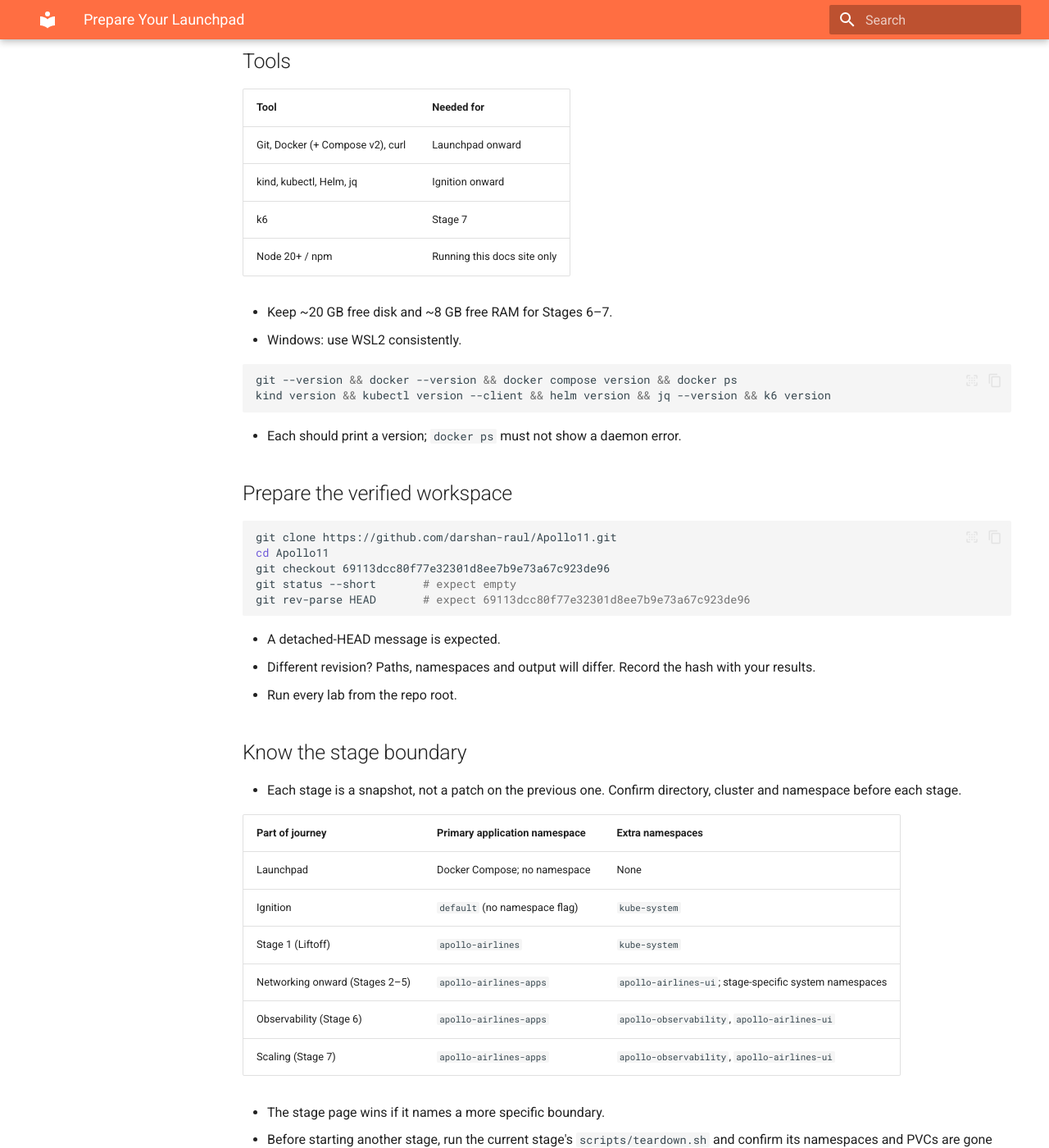
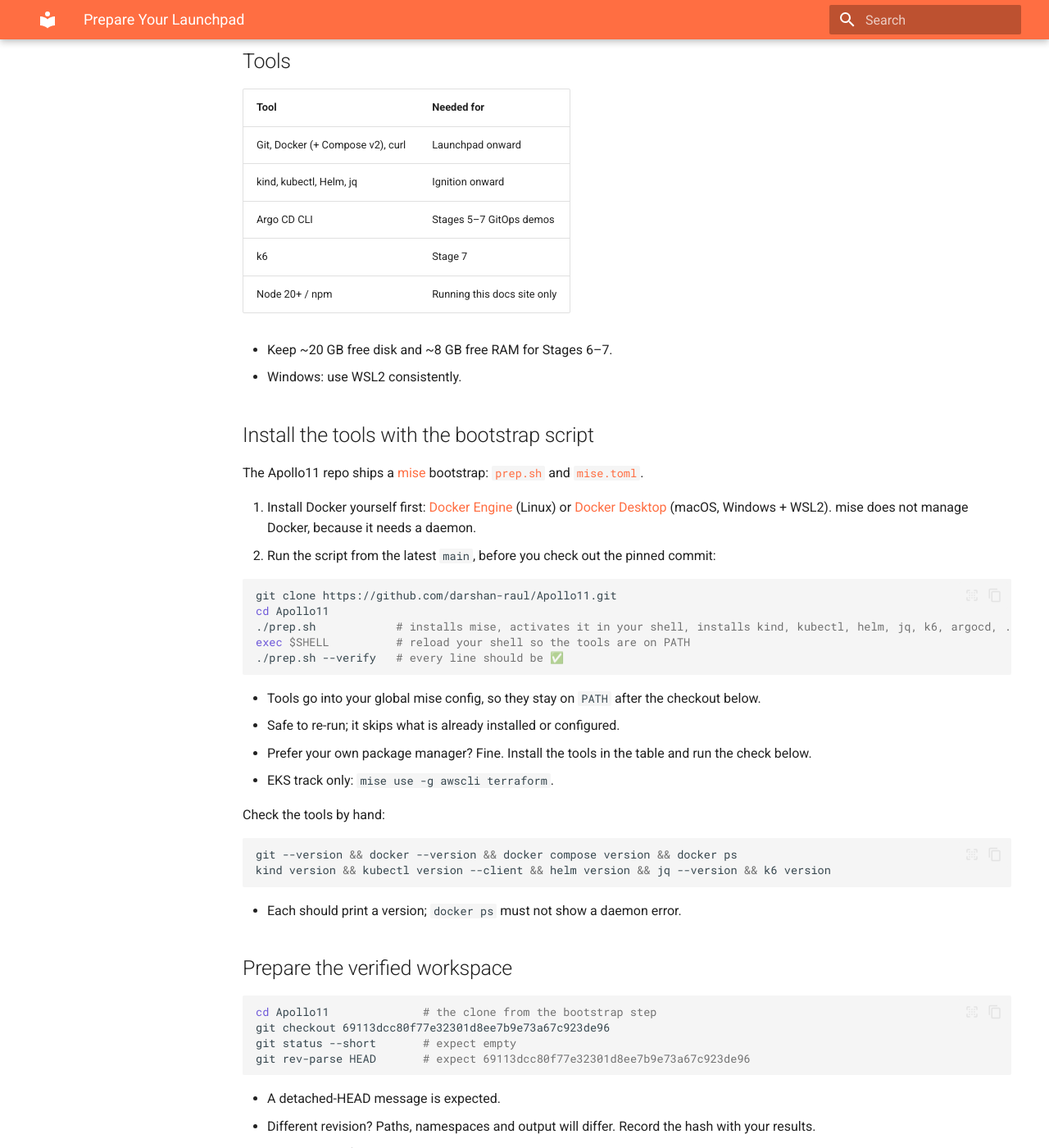
Before and after one commit to darshan-raul/apollo11-docs, an MkDocs documentation site: the page built from docs/labs/setup.md, in a window 1280 px wide and 1400 px high, scrolled down 303 px. Shown: the whole window at 82% size. Built offline with MkDocs 1.6.1 and Material for MkDocs 9.7.7, drawn with Linux system fonts in a browser that asks for light colours.

Commit message:
docs(setup): point prerequisites at the mise bootstrap script
Before You Board and Prepare Your Launchpad now tell learners to run
Apollo11's prep.sh (mise) to install kind, kubectl, helm, jq, k6, argocd
and friends, run it before checking out the pinned commit, and verify
with ./prep.sh --verify. Docker remains a manual install.

Co-Authored-By: Claude Opus 5.5 <noreply@anthropic.com>
Claude-Session: https://claude.ai/code/session_019bK9qK1H5TkNPsZFA7g6e2

````diff
--- a/docs/labs/setup.md
+++ b/docs/labs/setup.md
@@ -17,11 +17,38 @@ on a local Docker or Kubernetes environment.
 |---|---|
 | Git, Docker (+ Compose v2), curl | Launchpad onward |
 | kind, kubectl, Helm, jq | Ignition onward |
+| Argo CD CLI | Stages 5–7 GitOps demos |
 | k6 | Stage 7 |
 | Node 20+ / npm | Running this docs site only |
 
 - Keep ~20 GB free disk and ~8 GB free RAM for Stages 6–7.
 - Windows: use WSL2 consistently.
+
+## Install the tools with the bootstrap script
+
+The Apollo11 repo ships a [mise](https://mise.jdx.dev) bootstrap:
+[`prep.sh`](https://github.com/darshan-raul/Apollo11/blob/main/prep.sh) and
+[`mise.toml`](https://github.com/darshan-raul/Apollo11/blob/main/mise.toml).
+
+1. Install Docker yourself first: [Docker Engine](https://docs.docker.com/engine/install/)
+   (Linux) or [Docker Desktop](https://docs.docker.com/desktop/) (macOS, Windows + WSL2).
+   mise does not manage Docker, because it needs a daemon.
+2. Run the script from the latest `main`, before you check out the pinned commit:
+
+```bash
+git clone https://github.com/darshan-raul/Apollo11.git
+cd Apollo11
+./prep.sh            # installs mise, activates it in your shell, installs kind, kubectl, helm, jq, k6, argocd, ...
+exec $SHELL          # reload your shell so the tools are on PATH
+./prep.sh --verify   # every line should be ✅
+```
+
+- Tools go into your global mise config, so they stay on `PATH` after the checkout below.
+- Safe to re-run; it skips what is already installed or configured.
+- Prefer your own package manager? Fine. Install the tools in the table and run the check below.
+- EKS track only: `mise use -g awscli terraform`.
+
+Check the tools by hand:
 
 ```bash
 git --version && docker --version && docker compose version && docker ps
@@ -33,8 +60,7 @@ kind version && kubectl version --client && helm version && jq --version && k6 v
 ## Prepare the verified workspace
 
 ```bash
-git clone https://github.com/darshan-raul/Apollo11.git
-cd Apollo11
+cd Apollo11              # the clone from the bootstrap step
 git checkout 69113dcc80f77e32301d8ee7b9e73a67c923de96
 git status --short       # expect empty
 git rev-parse HEAD       # expect 69113dcc80f77e32301d8ee7b9e73a67c923de96
````
Also changed, not shown: docs/start/prerequisites.md (+8 -1 lines).
